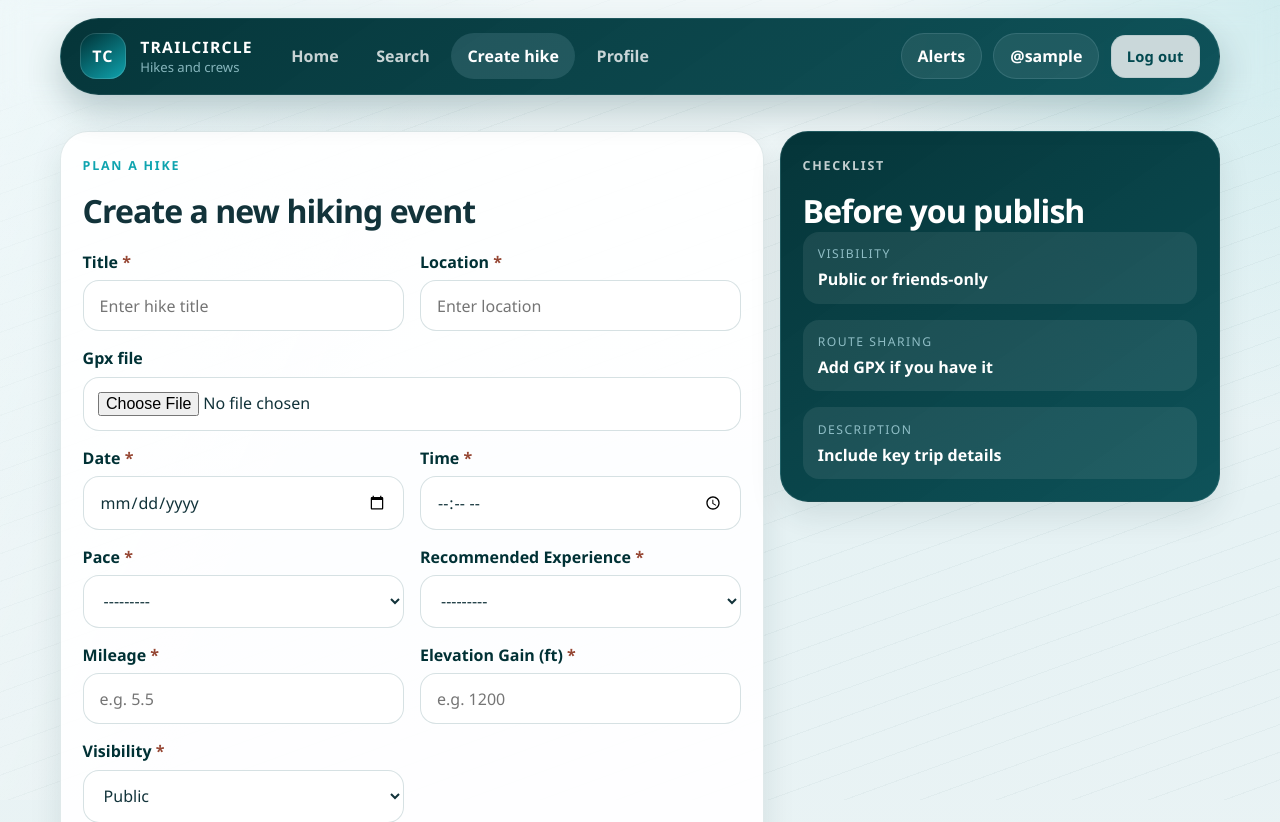
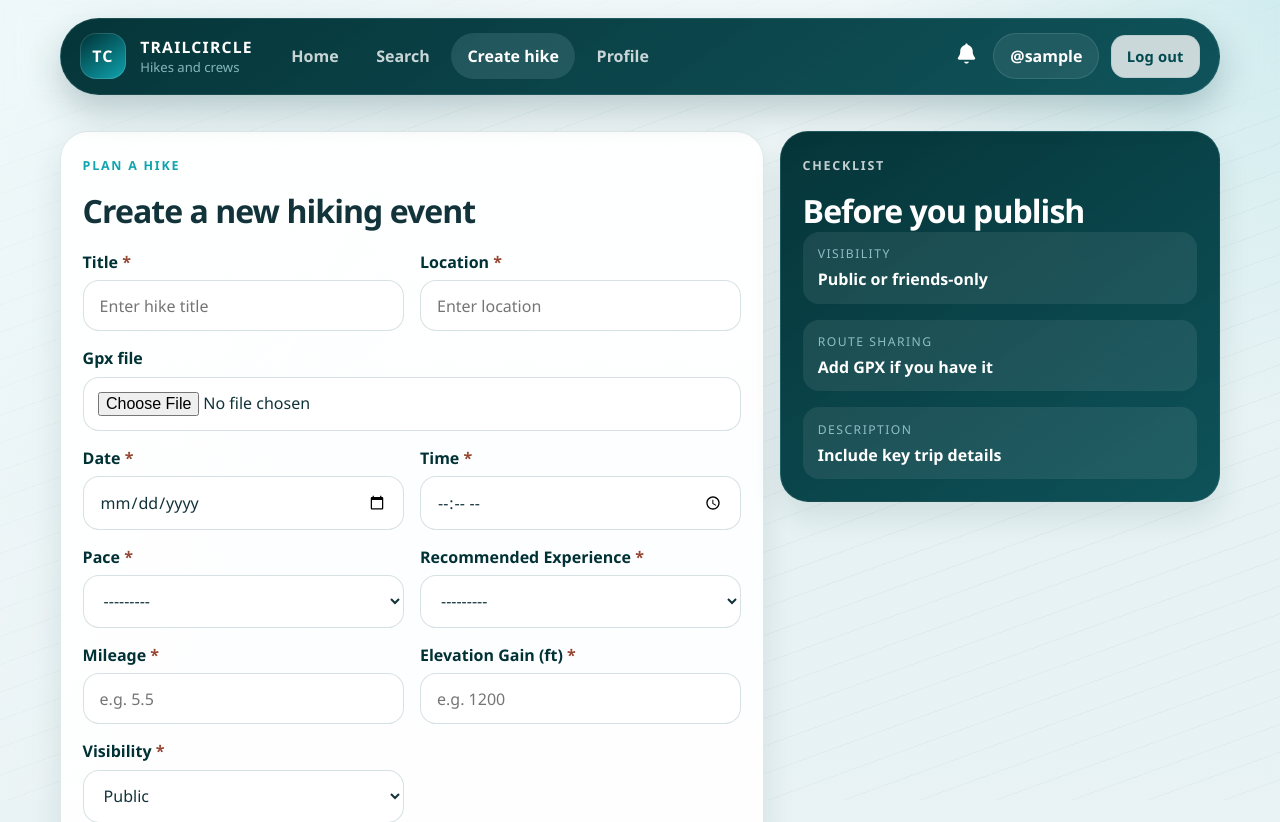
Before and after one commit to justinsorrells/hackCU12-BJ, a Django app: page /create_event/ in a window 1280 px wide. Shown: the top 822 px of the page. Run offline with Django 4.2, Linux system fonts and the light colour scheme; the visitor is signed in with stand-in values (Sample User, id 1); data that the repository does not hold is empty.

Commit message:
added bell

```diff
--- a/hikingProject/core/templates/partials/navbar.html
+++ b/hikingProject/core/templates/partials/navbar.html
@@ -24,9 +24,13 @@
                         </nav>
 
                         <div class="header-actions">
-                            <a class="pill-link" href="{% url 'notifications' %}">
-                                Alerts
-                                {% if unread_notifications_count > 0 %}
+                            <a  href="{% url 'notifications' %}">
+<div style="background:transparent; padding:3px;">
+  <svg xmlns="http://www.w3.org/2000/svg" viewBox="0 0 640 640" width="25" height="25" style="display:inline-block;">
+    <path fill="white" d="M320 64C302.3 64 288 78.3 288 96L288 99.2C215 114 160 178.6 160 256L160 277.7C160 325.8 143.6 372.5 113.6 410.1L103.8 422.3C98.7 428.6 96 436.4 96 444.5C96 464.1 111.9 480 131.5 480L508.4 480C528 480 543.9 464.1 543.9 444.5C543.9 436.4 541.2 428.6 536.1 422.3L526.3 410.1C496.4 372.5 480 325.8 480 277.7L480 256C480 178.6 425 114 352 99.2L352 96C352 78.3 337.7 64 320 64zM258 528C265.1 555.6 290.2 576 320 576C349.8 576 374.9 555.6 382 528L258 528z"/>
+  </svg>
+</div>
+				{% if unread_notifications_count > 0 %}
                                     <span class="pill-badge">{{ unread_notifications_count }}</span>
                                 {% endif %}
                             </a>
```
